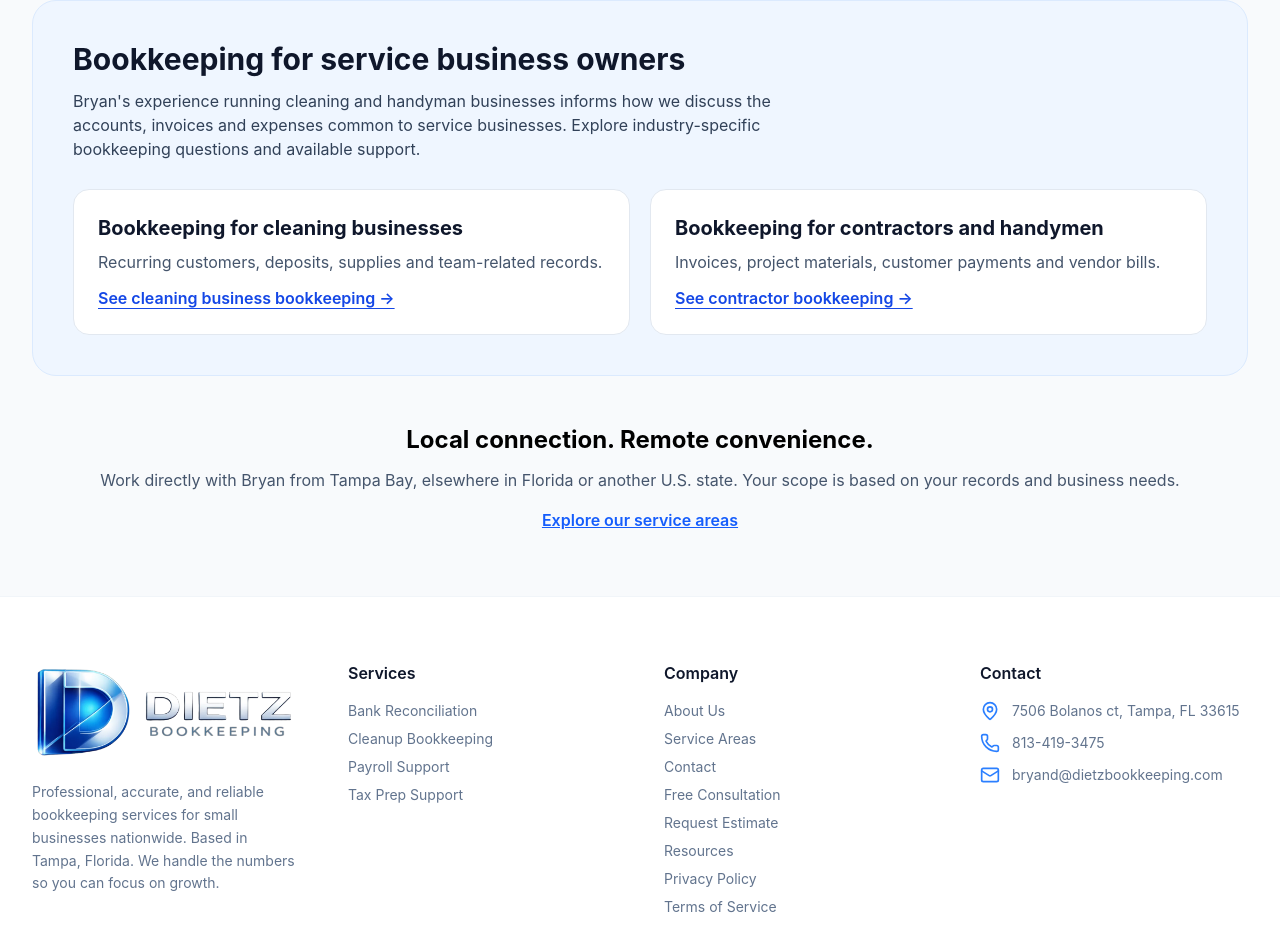
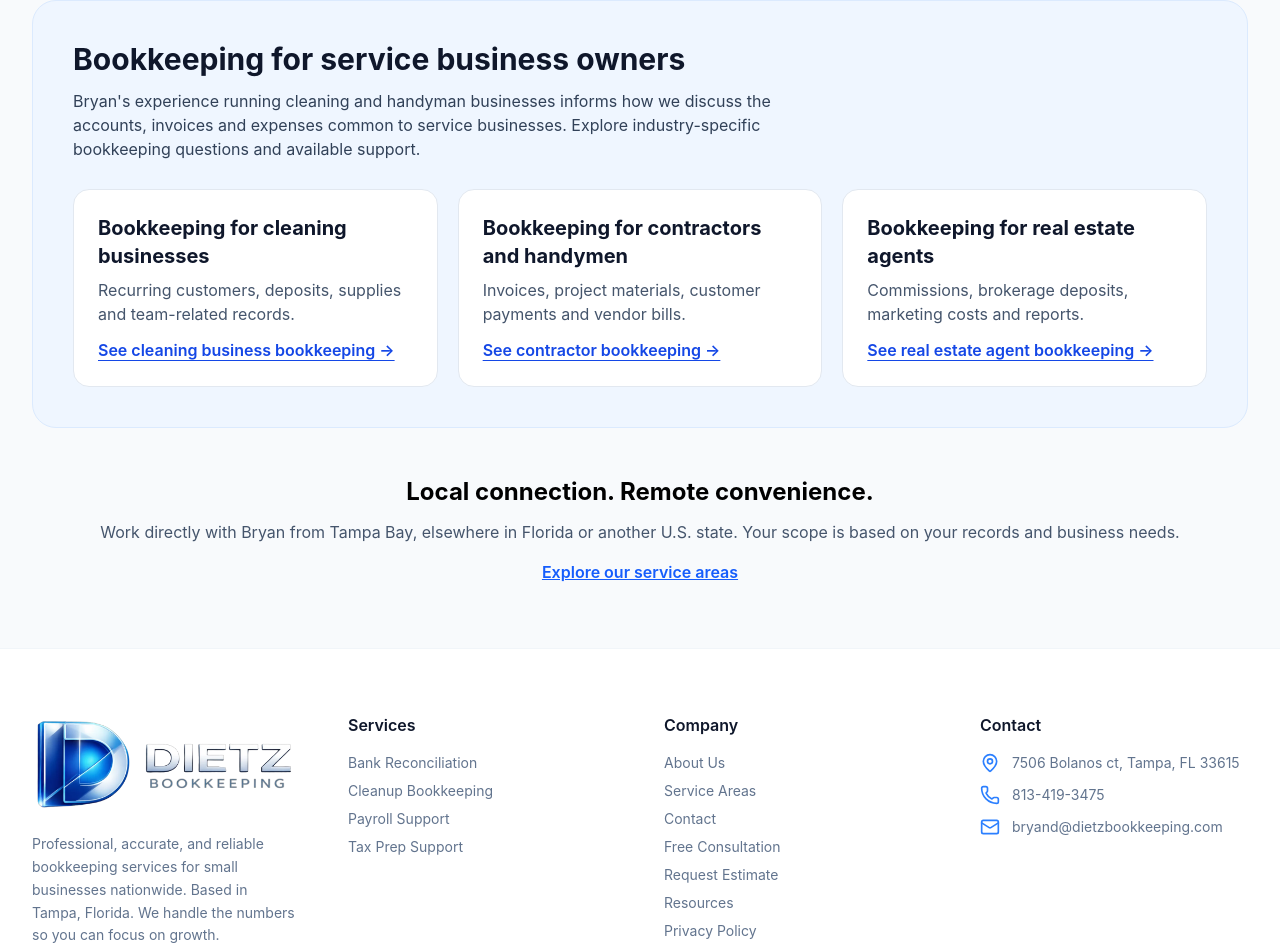
Before and after one commit to dietzbp-lgtm/dietz-bookkeeping-website, a React (Vite) app: page /services in a window 1280 px wide. Shown: the part 1481-2432 px from the top of the page. Built offline with nearby package versions, Linux system fonts and the light colour scheme.

Commit message:
PR21: link real estate agents from src/pages/Services.tsx

```diff
--- a/src/pages/Services.tsx
+++ b/src/pages/Services.tsx
@@ -35,7 +35,7 @@ const Services = () => {
           <section className="mt-14 bg-blue-50 border border-blue-100 rounded-3xl p-7 sm:p-10" aria-labelledby="industry-services">
             <h2 id="industry-services" className="text-2xl sm:text-3xl font-bold text-slate-900 mb-3">Bookkeeping for service business owners</h2>
             <p className="text-slate-700 mb-7 max-w-3xl">Bryan's experience running cleaning and handyman businesses informs how we discuss the accounts, invoices and expenses common to service businesses. Explore industry-specific bookkeeping questions and available support.</p>
-            <div className="grid md:grid-cols-2 gap-5">
+            <div className="grid md:grid-cols-3 gap-5">
               <Link to="/bookkeeping-for-cleaning-businesses" className="block bg-white border border-slate-200 rounded-2xl p-6 hover:border-blue-500 transition-colors">
                 <h3 className="text-xl font-bold text-slate-900 mb-2">Bookkeeping for cleaning businesses</h3>
                 <p className="text-slate-600 mb-3">Recurring customers, deposits, supplies and team-related records.</p>
@@ -45,6 +45,11 @@ const Services = () => {
                 <h3 className="text-xl font-bold text-slate-900 mb-2">Bookkeeping for contractors and handymen</h3>
                 <p className="text-slate-600 mb-3">Invoices, project materials, customer payments and vendor bills.</p>
                 <span className="font-semibold text-blue-700 underline underline-offset-4">See contractor bookkeeping →</span>
+              </Link>
+              <Link to="/bookkeeping-for-real-estate-agents" className="block bg-white border border-slate-200 rounded-2xl p-6 hover:border-blue-500 transition-colors">
+                <h3 className="text-xl font-bold text-slate-900 mb-2">Bookkeeping for real estate agents</h3>
+                <p className="text-slate-600 mb-3">Commissions, brokerage deposits, marketing costs and reports.</p>
+                <span className="font-semibold text-blue-700 underline underline-offset-4">See real estate agent bookkeeping →</span>
               </Link>
             </div>
           </section>
```
